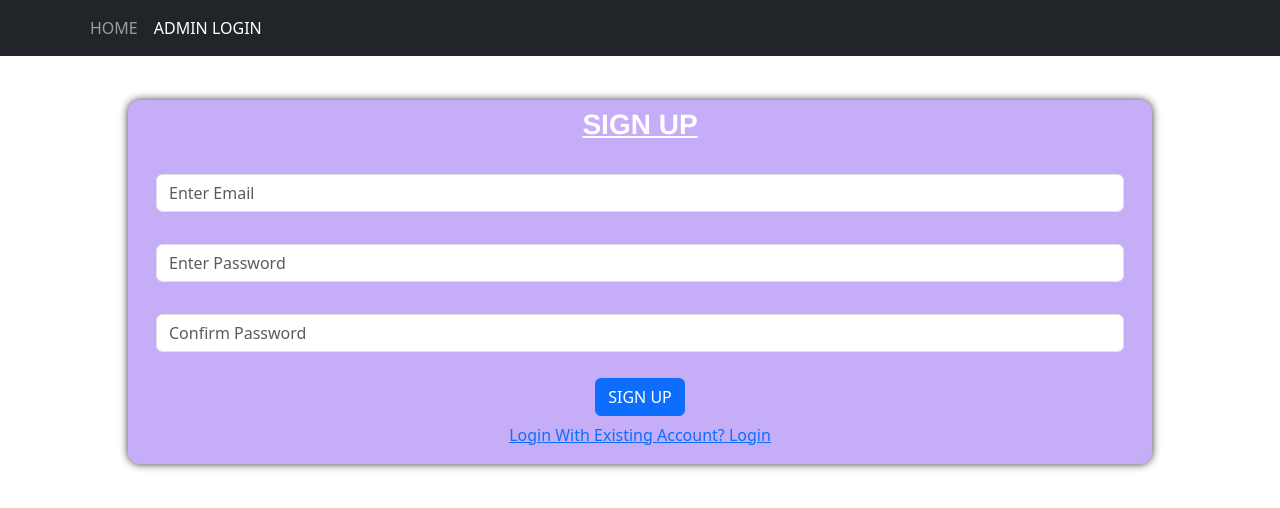
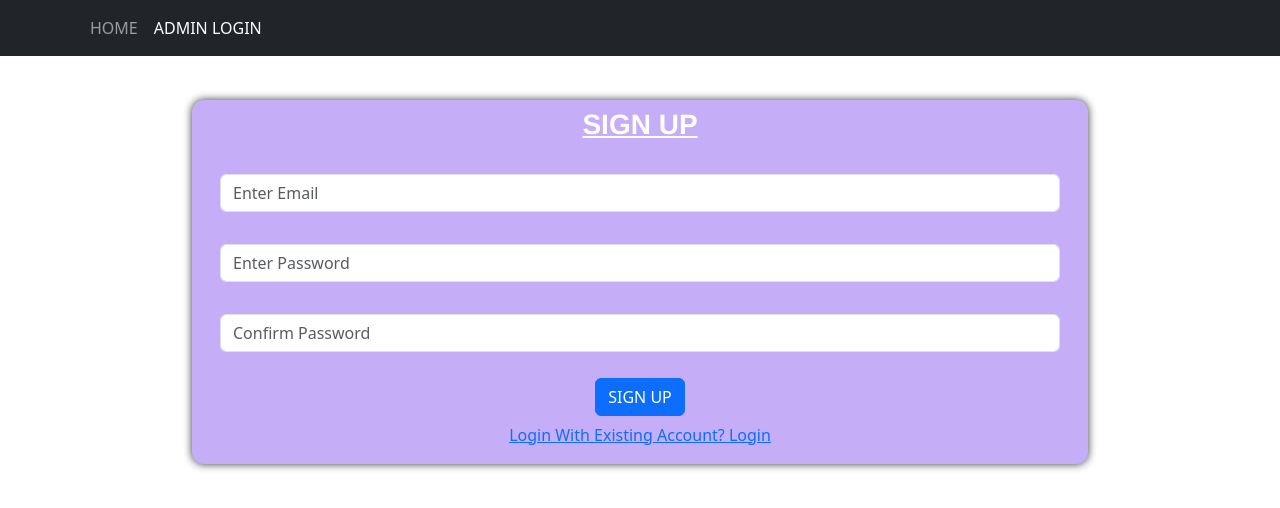
Before and after one commit to aknair95/admin-panel, a React (Create React App) app: page /signUp in a window 1280 px wide. Shown: the top 508 px of the page. Built offline with nearby package versions, Linux system fonts and the light colour scheme.

Commit message:
viewport width changed to 70%

```diff
--- a/src/components/authentication/login.js
+++ b/src/components/authentication/login.js
@@ -58,7 +58,7 @@ const Login=() =>{
 
     return(
        <>
-        <Container className={classes.formContainer} style={{width: "80vw",height: "max-content"}}>
+        <Container className={classes.formContainer} style={{width: "70vw",height: "max-content"}}>
             <h3 className="p-2">LOGIN</h3>
             <Form onSubmit={loginHandler}>
                 <Form.Group className="p-3">
--- a/src/components/authentication/resetPassword.js
+++ b/src/components/authentication/resetPassword.js
@@ -41,7 +41,7 @@ const ResetPassword=() =>{
 
     return(
         <>
-            <Container className={classes.formContainer} style={{width: "80vw",height: "max-content"}}>
+            <Container className={classes.formContainer} style={{width: "70vw",height: "max-content"}}>
                 <h3 className="p-2">RESET PASSWORD</h3>
                 <Form onSubmit={resetPasswordHandler}>
                     <Form.Group className="p-3">
--- a/src/components/authentication/signUp.js
+++ b/src/components/authentication/signUp.js
@@ -55,7 +55,7 @@ const SignUp=() =>{
 
     return(
        <>
-        <Container className={classes.formContainer} style={{width: "80vw",height: "max-content"}}>
+        <Container className={classes.formContainer} style={{width: "70vw",height: "max-content"}}>
             <h3 className="p-2">SIGN UP</h3>
             <Form onSubmit={signUpHandler}>
                 <Form.Group className="p-3">
```
